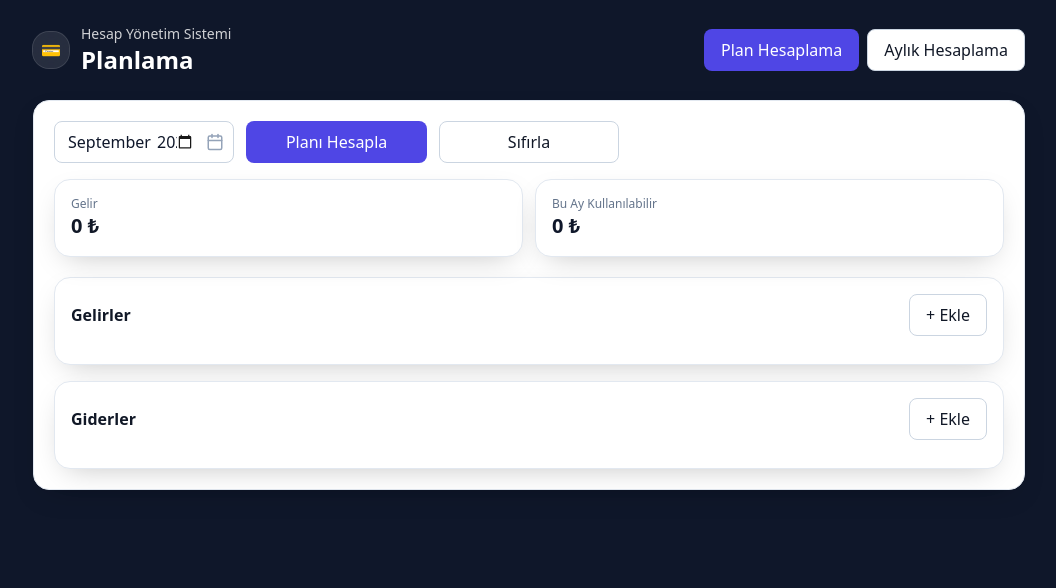
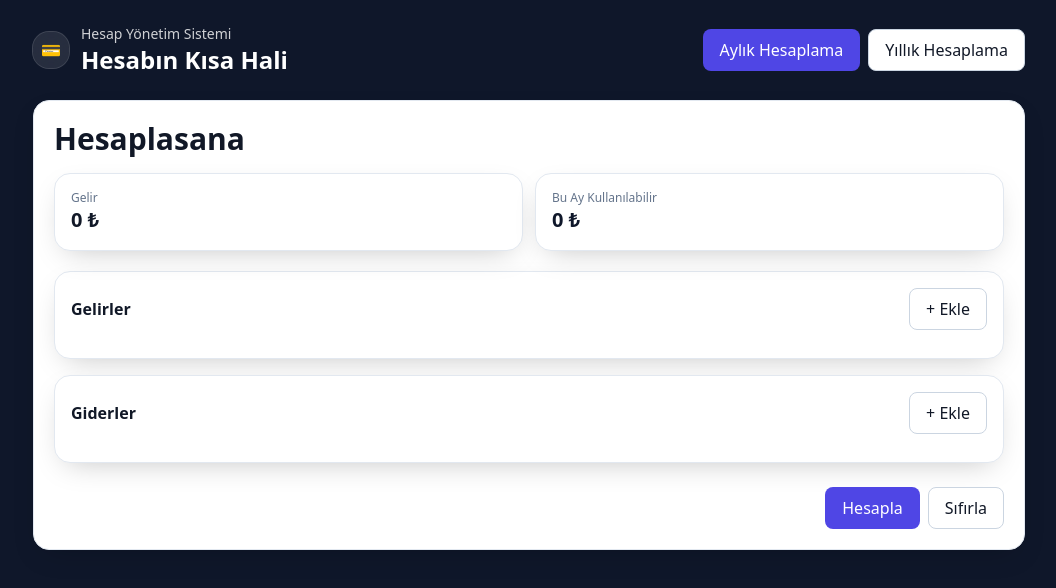
Before and after one commit to yssfsahin/aylik-gider-tablosu, a React (Vite) app in the folder apps/web/: page / in a window 1280 px wide. Shown: the top 588 px of the page, without its empty margins (111-1167 px from the left). Built offline with nearby package versions, Linux system fonts and the light colour scheme; what @react-pdf/renderer would draw is missing.

Commit message:
buton ayarları yapıldı, header alanı düzeltildi.

```diff
--- a/apps/web/src/main.jsx
+++ b/apps/web/src/main.jsx
@@ -347,11 +347,17 @@ function Planner() {
           end: "",
         })),
       ];
+      if (rows.length > 0) {
         months.push({ month: cursor, rows });
+      }
       cursor = nextYM(cursor);
     }
     setMonthlyView(months);
   };
+  const monthlyViewFilled = useMemo(
+    () => (monthlyView || []).filter((m) => m.rows && m.rows.length > 0),
+    [monthlyView]
+  );
 
   // ================== Exportlar ==================
   const exportPlanXLSX = () => {
@@ -395,9 +401,9 @@ function Planner() {
   };
 
   const exportMonthlyXLSX = () => {
-    if (!monthlyView || monthlyView.length === 0) return;
+    if (!monthlyViewFilled || monthlyViewFilled.length === 0) return;
     const wb = XLSX.utils.book_new();
-    monthlyView.forEach((m) => {
+    monthlyViewFilled.forEach((m) => {
       const rows = m.rows.map((x) => ({
         Tip: x.tip,
         Kategori: x.kategori,
@@ -412,17 +418,17 @@ function Planner() {
       );
     });
     const fileName =
-      monthlyView.length === 1
-        ? `aylik-${monthlyView[0].month}.xlsx`
-        : `aylik-${monthlyView[0].month}_to_${monthlyView[monthlyView.length - 1].month}.xlsx`;
+      monthlyViewFilled.length === 1
+        ? `aylik-${monthlyViewFilled[0].month}.xlsx`
+        : `aylik-${monthlyViewFilled[0].month}_to_${monthlyViewFilled[monthlyViewFilled.length - 1].month}.xlsx`;
     XLSX.writeFile(wb, fileName);
   };
   const exportMonthlyPDF = async () => {
-    if (!monthlyView || monthlyView.length === 0) return;
+    if (!monthlyViewFilled || monthlyViewFilled.length === 0) return;
     try {
       const element = (
         <Document>
-          {monthlyView.map((m, i) => {
+          {monthlyViewFilled.map((m, i) => {
             const total = m.rows.reduce((a, r) => a + (+r.tutar || 0), 0);
             return (
               <Page key={i} size="A4" style={pdfStyles.page}>
@@ -453,10 +459,10 @@ function Planner() {
       const blob = await pdf(element).toBlob();
       const url = URL.createObjectURL(blob);
       const a = document.createElement("a");
-      const first = monthlyView[0].month;
-      const last = monthlyView[monthlyView.length - 1].month;
+      const first = monthlyViewFilled[0].month;
+      const last = monthlyViewFilled[monthlyViewFilled.length - 1].month;
       a.href = url;
-      a.download = monthlyView.length === 1 ? `aylik-${first}.pdf` : `aylik-${first}_to_${last}.pdf`;
+      a.download = monthlyViewFilled.length === 1 ? `aylik-${first}.pdf` : `aylik-${first}_to_${last}.pdf`;
       document.body.appendChild(a);
       a.click();
       a.remove();
@@ -491,15 +497,15 @@ function Planner() {
           </div>
           <div>
             <div className="text-white/80 text-sm">Hesap Yönetim Sistemi</div>
-            <h1 className="text-2xl font-semibold">Planlama</h1>
+            <h1 className="text-2xl font-semibold">Hesabın Kısa Hali</h1>
           </div>
         </div>
         <div className="flex gap-2">
           <TabButton active={tab === "plan"} onClick={() => setTab("plan")}>
-            Plan Hesaplama
+            Aylık Hesaplama
           </TabButton>
           <TabButton active={tab === "aylik"} onClick={() => setTab("aylik")}>
-            Aylık Hesaplama
+            Yıllık Hesaplama
           </TabButton>
         </div>
       </div>
@@ -508,29 +514,8 @@ function Planner() {
       {tab === "plan" && (
         <div className="card p-5">
           {/* Üst satır */}
-          <div className="grid md:grid-cols-5 gap-3 mb-4">
-            <input
-              className="input input-month"
-              type="month"
-              value={planMonth}
-              onChange={(e) => setPlanMonth(e.target.value)}
-            />
-            <button className="button button-primary" onClick={calcPlan}>
-              Planı Hesapla
-            </button>
-            {planView && (
-              <>
-                <button className="button" onClick={exportPlanXLSX}>
-                  Excel
-                </button>
-                <button className="button" onClick={exportPlanPDF}>
-                  PDF
-                </button>
-              </>
-            )}
-            <button className="button" onClick={clearPlan}>
-              Sıfırla
-            </button>
+          <div className="flex items-center justify-between mb-4">
+            <h1 className="text-3xl font-bold">Hesaplasana</h1>
           </div>
 
           {/* Özet kartları (PLAN) — yalnızca Gelir ve Kullanılabilir */}
@@ -652,12 +637,24 @@ function Planner() {
             </div>
           </div>
 
+          {/* Plan – Aksiyonlar */}
+          <div className="flex justify-end gap-2 mt-6">
+            <button className="button button-primary" onClick={calcPlan}>Hesapla</button>
+            <button className="button" onClick={clearPlan}>Sıfırla</button>
+          </div>
+
           {/* PLAN – sonuç tablosu */}
           {planView && (
             <div className="card p-5 mt-6">
+              <div className="flex items-center justify-between">
                 <h3 className="text-lg font-semibold">
                   {formatYM(planView.month)} – Bu Ay Harcama Özeti
                 </h3>
+                <div className="flex gap-2">
+                  <button className="button" onClick={exportPlanXLSX}>Excel</button>
+                  <button className="button" onClick={exportPlanPDF}>PDF</button>
+                </div>
+              </div>
               <div className="overflow-x-auto mt-3">
                 <table className="w-full border border-slate-200 rounded-lg overflow-hidden shadow-sm">
                   <thead className="bg-slate-50">
@@ -702,7 +699,9 @@ function Planner() {
       {/* ================== AYLIK SEKME ================== */}
       {tab === "aylik" && (
         <div className="card p-5">
-          <div className="grid md:grid-cols-6 gap-3 mb-4">
+          <div className="flex items-center justify-between mb-4">
+            <h1 className="text-3xl font-bold">Hesaplasana</h1>
+            <div className="grid grid-cols-2 gap-2 w-full max-w-xs sm:max-w-sm md:max-w-md">
               <input
                 className="input input-month"
                 type="month"
@@ -715,22 +714,7 @@ function Planner() {
                 value={monthlyEndMonth}
                 onChange={(e) => setMonthlyEndMonth(e.target.value)}
               />
-            <button className="button button-primary" onClick={calcMonthly}>
-              Aylığı Hesapla
-            </button>
-            {monthlyView && monthlyView.length > 0 && (
-              <>
-                <button className="button" onClick={exportMonthlyXLSX}>
-                  Excel
-                </button>
-                <button className="button" onClick={exportMonthlyPDF}>
-                  PDF
-                </button>
-              </>
-            )}
-            <button className="button" onClick={clearMonthly}>
-              Sıfırla
-            </button>
+            </div>
           </div>
 
           {/* Özet kartları */}
@@ -963,10 +947,22 @@ function Planner() {
             </div>
           </div>
 
+          {/* Aylık – Aksiyonlar */}
+          <div className="flex justify-end gap-2 mt-6">
+            <button className="button button-primary" onClick={calcMonthly}>Hesapla</button>
+            {monthlyView && monthlyView.length > 0 && (
+              <>
+                <button className="button" onClick={exportMonthlyXLSX}>Excel</button>
+                <button className="button" onClick={exportMonthlyPDF}>PDF</button>
+              </>
+            )}
+            <button className="button" onClick={clearMonthly}>Sıfırla</button>
+          </div>
+
           {/* AYLIK – sonuç tablosu */}
-          {monthlyView && monthlyView.length > 0 && (
+          {monthlyViewFilled && monthlyViewFilled.length > 0 && (
             <div className="space-y-6">
-              {monthlyView.map((m) => {
+              {monthlyViewFilled.map((m) => {
                 const total = m.rows.reduce((a, r) => a + (+r.tutar || 0), 0);
                 return (
                   <div key={m.month} className="card p-5 mt-6">
```
Lines whose indentation alone changed are shown as unchanged.
